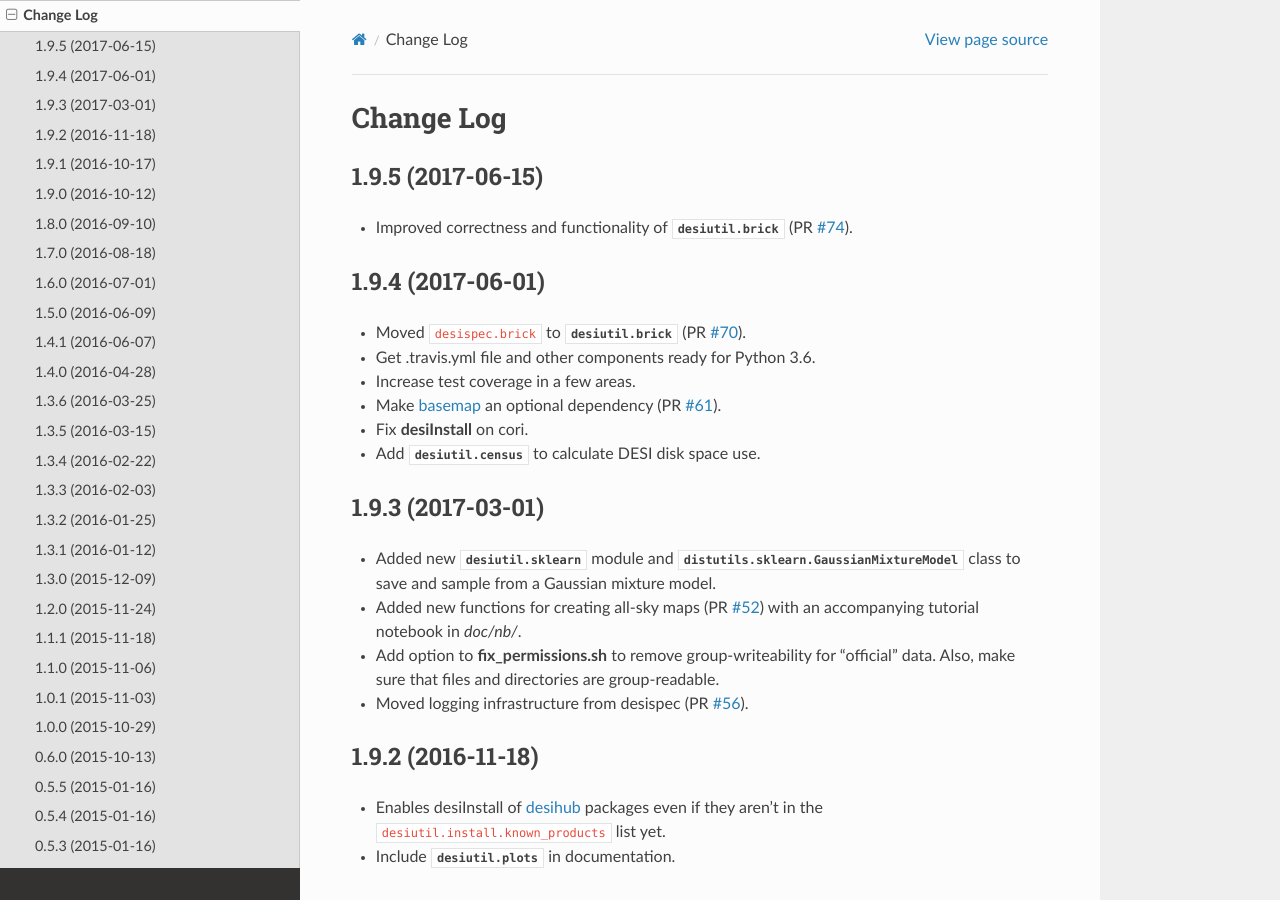
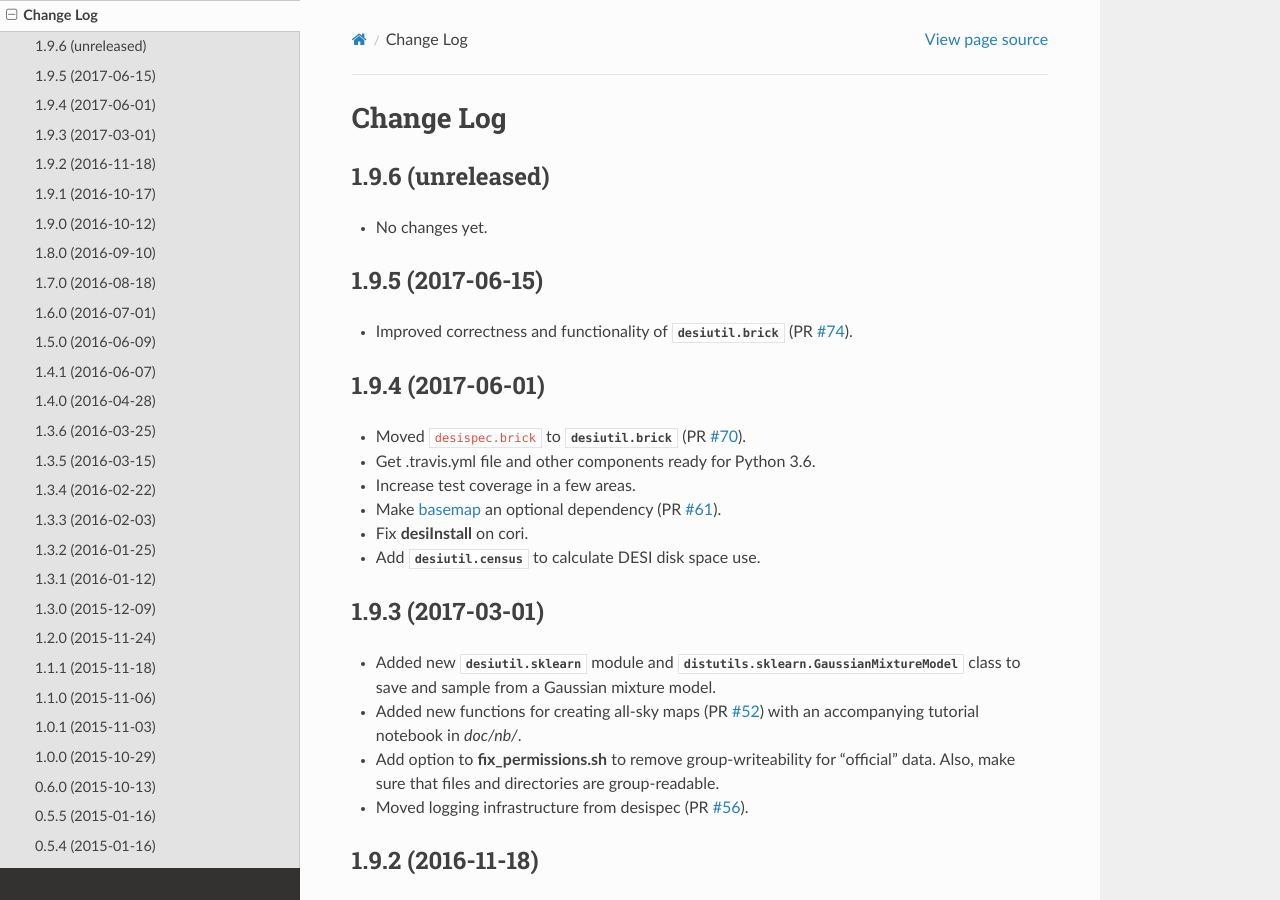
Before and after one commit to desihub/desiutil, a Sphinx documentation site: the page built from doc/changes.rst, in a window 1280 px wide and 900 px high. Built offline with Sphinx 7.4.7 and the Read the Docs theme 2.0.0, drawn with Linux system fonts in a browser that asks for light colours.

Commit message:
bump to next development version

```diff
--- a/doc/changes.rst
+++ b/doc/changes.rst
@@ -1,6 +1,11 @@
 ==========
 Change Log
 ==========
+
+1.9.6 (unreleased)
+------------------
+
+* No changes yet.
 
 1.9.5 (2017-06-15)
 ------------------
--- a/py/desiutil/_version.py
+++ b/py/desiutil/_version.py
@@ -1 +1 @@
-__version__ = '1.9.5'
+__version__ = '1.9.5.dev507'
```
